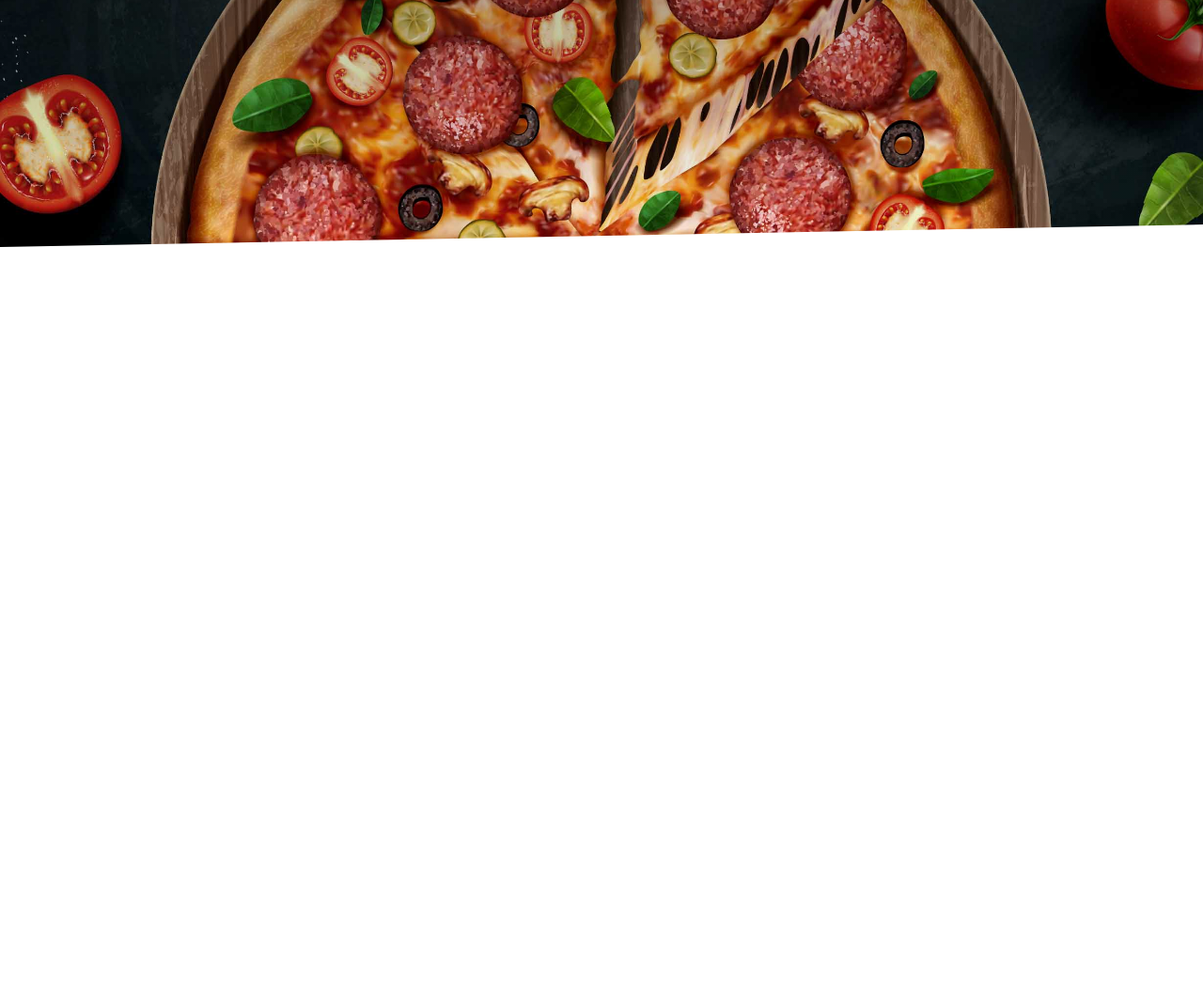
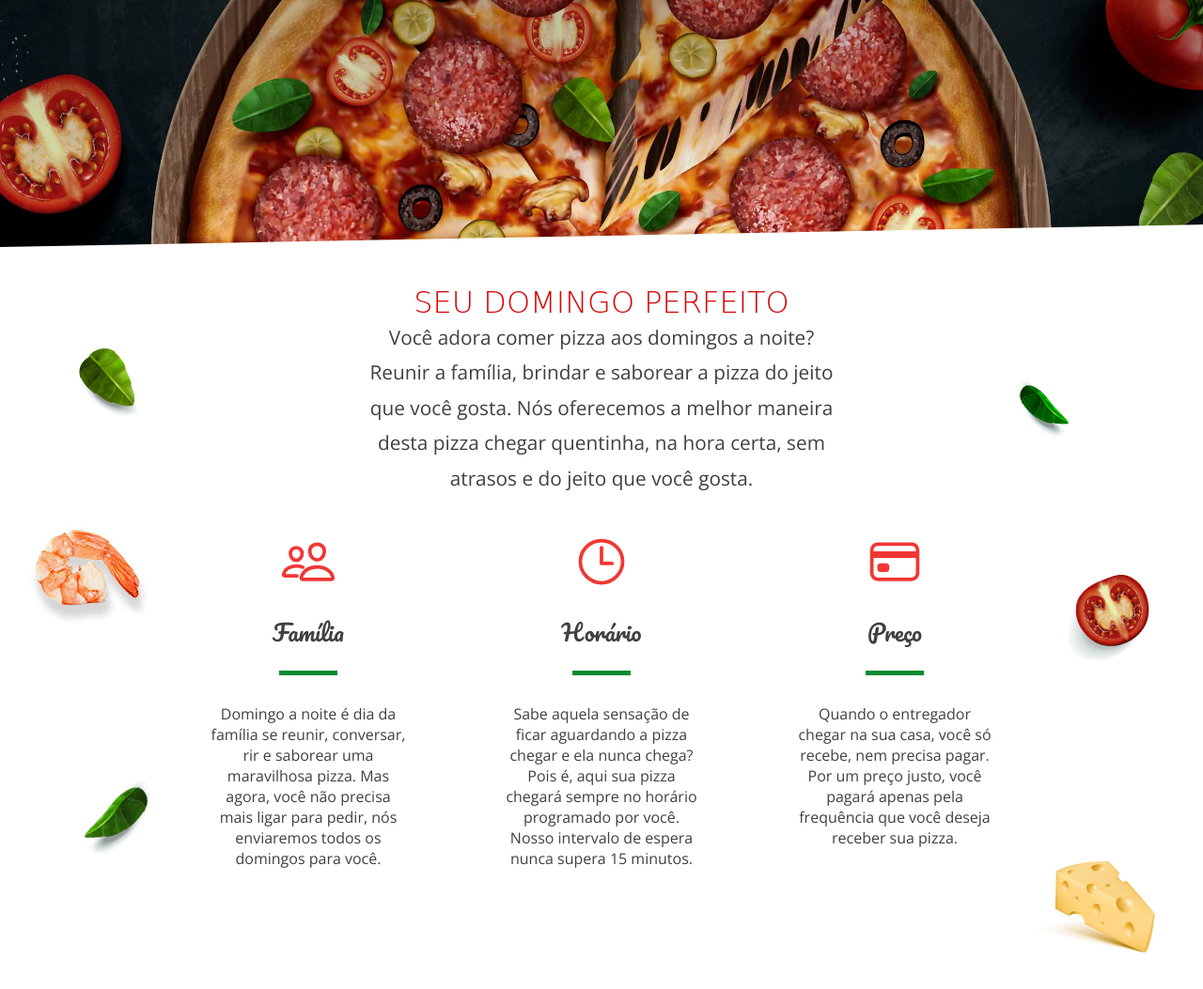
Before and after one commit to Mattoszz/WebSitePizzaria, a plain HTML site: page projeto pizza zmattos/index.html in a window 1280 px wide. Shown: the part 537-1590 px from the top of the page at 94% size. Before the commit the page ends 800 px from the top, so only its background shows below. Drawn offline with nearby package versions, Linux system fonts and the light colour scheme; a web font is replaced by a local one.

Commit message:
Foi criado a seção domingo perfeito
Nesse commit foi criado a seção domingo perfeito, o qual vai apresentar para o usuário bons motivos para se pedir uma pizza no domingo.

```diff
--- a/projeto pizza zmattos/_styles/layout.css
+++ b/projeto pizza zmattos/_styles/layout.css
@@ -92,7 +92,7 @@ nav ion-icon#icone-user{
 }
 
 nav ion-icon#icone-user:hover{
-    background-color: #F2B705;
+    color: #F2B705;
     cursor: pointer;
 }
 
@@ -106,3 +106,109 @@ header div#chamada{
     transform: translate(-50%, -50%);
 
 }
+
+/*----------------------------*/
+/*  SEÇÃO - DOMINGO PERFEITO  */
+/*----------------------------*/
+
+section.domingo-perfeito{
+    width: 100%;
+    padding: 40px 0 80px;
+
+    display: flex;
+    flex-flow: row wrap;
+    justify-content: space-around;
+}
+
+div#domingo-perfeito-esquerda, div#domingo-perfeito-direita{
+    position: relative;
+    width: 15%;
+}
+
+div.folha1{
+    position: absolute;
+    top: 40px;
+    left: 40px;
+    width: 150px;
+    height: 150px;
+    background-image: url(../_imagens/secao09-folha1.png);
+    background-repeat: no-repeat;
+}
+
+div.camarao{
+    position: absolute;
+    top: 250px;
+    left: 0;
+    width: 150px;
+    height: 150px;
+    background-image: url(../_imagens/secao09-camarao.jpg);
+    background-repeat: no-repeat;
+}
+
+div.folha2{
+    position: absolute;
+    top: 500px;
+    left: 50px;
+    width: 150px;
+    height: 150px;
+    background-image: url(../_imagens/secao09-folha2.png);
+    background-repeat: no-repeat;
+}
+
+div.folha3{
+    position: absolute;
+    top: 80px;
+    right: 60px;
+    width: 150px;
+    height: 150px;
+    background: url(../_imagens/secao09-folha3.png) no-repeat;
+}
+
+div.tomate{
+    position: absolute;
+    top: 300px;
+    right: 0;
+    width: 150px;
+    height: 150px;
+    background: url(../_imagens/secao09-tomate.png) no-repeat;
+}
+
+div.queijo{
+    position: absolute;
+    top: 600px;
+    left: 10px;
+    width: 150px;
+    height: 150px;
+    background: url(../_imagens/secao09-queijo.jpg) no-repeat;
+}
+
+div#domingo-perfeito-centro{
+    width: 65%;
+
+    display: flex;
+    flex-direction: column;
+    flex-wrap: nowrap;
+    justify-content: flex-start;
+    align-items: center;
+
+}
+
+div#pontos-chaves-mestre{
+    width: 100%;
+    margin-top: 40px;
+    display: flex;
+    flex-flow: row wrap;
+    justify-content: space-between;
+}
+
+div.pontos-chaves{
+    text-align: center;
+    width: 25%;
+}
+
+section#domingo-perfeito div.pontos-chaves ion-icon{
+    width: 60px;
+    height: 60px;
+    color: #F03733;
+
+}
--- a/projeto pizza zmattos/_styles/typography.css
+++ b/projeto pizza zmattos/_styles/typography.css
@@ -42,8 +42,23 @@ h2 {
     font-weight: 200;
 }
 
+h4{
+    font-size: 150%;
+    font-weight: 150;
+    padding: 20px 0;
+}
+
 p, li, a{
     font-family: 'Open Sans', sans-serif;
+    color: #404040;
+}
+
+p.destaque{
+    font-size: 130%;
+    line-height: 1.8;
+    font-weight: 300;
+    text-align: center;
+    width: 60%;
 }
 
 /*--------------------------*/
@@ -72,3 +87,20 @@ header div#chamada a{
     background: linear-gradient(rgba(7,140,49,55) 0%, rgba(6,89,2,35)50%, rgba(6,89,2,35)100%);
 
 }
+
+/*----------------------------*/
+/*  SEÇÃO - DOMINGO PERFEITO  */
+/*----------------------------*/
+
+div.pontos-chaves h4{
+    color: #404040;
+}
+
+div.pontos-chaves h4::after{
+    display: block;
+    background-color: #078C31;
+    height: 5px;
+    width: 30%;
+    margin: 20px auto 10px;
+    content: " ";
+}
--- a/projeto pizza zmattos/index.html
+++ b/projeto pizza zmattos/index.html
@@ -12,10 +12,8 @@
       href="https://fonts.googleapis.com/css2?family=Fredericka+the+Great&family=Open+Sans:wght@300;400;600&family=Pacifico&display=swap"
       rel="stylesheet"
     />
-    <link rel="stylesheet" href="_styles/layout.css">
-    <link rel="stylesheet" href="_styles/typography.css">
-
-
+    <link rel="stylesheet" href="_styles/layout.css" />
+    <link rel="stylesheet" href="_styles/typography.css" />
   </head>
   <body>
     <header>
@@ -40,6 +38,61 @@
       </div>
     </header>
 
+    <section id="domingo-perfeito" class="domingo-perfeito">
+      <div id="domingo-perfeito-esquerda">
+        <div class="folha1"></div>
+        <div class="camarao"></div>
+        <div class="folha2"></div>
+      </div>
+
+      <div id="domingo-perfeito-centro">
+        <h2>Seu Domingo Perfeito</h2>
+        <p class="destaque">
+          Você adora comer pizza aos domingos a noite? <br>
+          Reunir a família, brindar
+          e saborear a pizza do jeito que você gosta. Nós oferecemos a melhor
+          maneira desta pizza chegar quentinha, na hora certa, sem atrasos e do
+          jeito que você gosta.
+        </p>
+        <div id="pontos-chaves-mestre">
+          <div class="pontos-chaves">
+            <ion-icon name="people-outline"></ion-icon>
+            <h4>Família</h4>
+            <p>
+              Domingo a noite é dia da família se reunir, conversar, rir e
+              saborear uma maravilhosa pizza. Mas agora, você não precisa mais
+              ligar para pedir, nós enviaremos todos os domingos para você.
+            </p>
+          </div>
+          <div class="pontos-chaves">
+            <ion-icon name="time-outline"></ion-icon>
+            <h4>Horário</h4>
+            <p>
+              Sabe aquela sensação de ficar aguardando a pizza chegar e ela
+              nunca chega? Pois é, aqui sua pizza chegará sempre no horário
+              programado por você. Nosso intervalo de espera nunca supera 15
+              minutos.
+            </p>
+          </div>
+          <div class="pontos-chaves">
+            <ion-icon name="card-outline"></ion-icon>
+            <h4>Preço</h4>
+            <p>
+              Quando o entregador chegar na sua casa, você só recebe, nem
+              precisa pagar. Por um preço justo, você pagará apenas pela
+              frequência que você deseja receber sua pizza.
+            </p>
+          </div>
+        </div>
+      </div>
+
+      <div id="domingo-perfeito-direita">
+        <div class="folha3"></div>
+        <div class="tomate"></div>
+        <div class="queijo"></div>
+      </div>
+    </section>
+
     <script src="https://unpkg.com/ionicons@5.0.0/dist/ionicons.js"></script>
   </body>
 </html>
```
